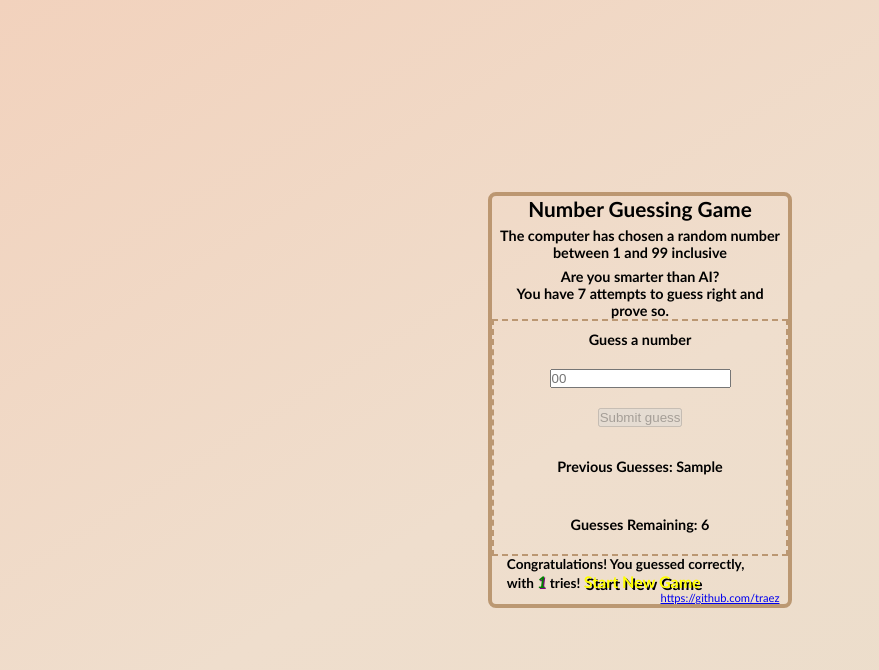
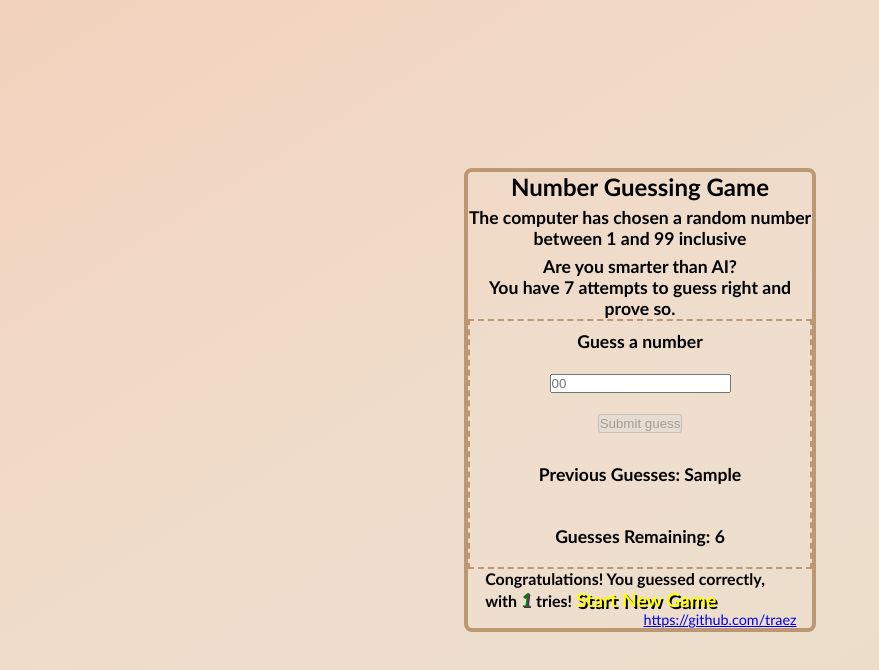
Before and after one commit to traez/javascript-number-guessing-game-project, a plain HTML site: page index.html in a window 1280 px wide. Both pictures are taken after typing "Sample" into the empty fields and a click on the button "Submit guess". Shown: the whole page, without its empty margins (0-879 px from the left). Drawn offline with Linux system fonts and the light colour scheme.

Commit message:
modify font size

```diff
--- a/styles.css
+++ b/styles.css
@@ -22,8 +22,8 @@ body{
     height: 100%;
 }
 main{
-    width: 19rem;
-    height: 26rem;
+    width: 22rem;
+    height: 29rem;
     border: 4px solid hsla(31, 34%, 54%, 0.845);
     border-radius: 0.5rem;
     display:grid;
@@ -42,12 +42,12 @@ header{
     gap:0.4rem;
 }
 h1{
-    font-size: 1.3rem;
+    font-size: 1.5rem;
     text-align: center;
     font-weight:900;
 }
 h2{
-    font-size: 0.9rem;
+    font-size: 1.1rem;
     text-align: center;
     font-weight:900;
 }
@@ -82,7 +82,7 @@ input, button{
 	align-items: center;
 }
 h3 {
-    font-size: 0.9rem;
+    font-size: 1.1rem;
   }
 footer{
     grid-area: bottom;
@@ -95,30 +95,30 @@ footer{
     display:none;
 }
 h4{
-    font-size: 0.9rem;
+    font-size: 1.1rem;
   }
 h5 {
-    font-size: 0.85rem;
+    font-size: 1rem;
     width: 90%;
     margin: 0 auto;
   }
 small{
 color:red;
-font-size: 1rem;
+font-size: 1.2rem;
 text-shadow: purple 1px 1px;
   }
 i, b{
     color:green;
-    font-size: 1rem;
+    font-size: 1.2rem;
     text-shadow: purple 1px 1px;
 }
 .start{
     color:yellow;
-    font-size: 1rem;
+    font-size: 1.2rem;
     text-shadow: black 2px 2px;
     cursor: pointer;
 }
 nav{
-    font-size: 0.7rem;
+    font-size: 0.9rem;
     margin-left:10rem;
 }
```
